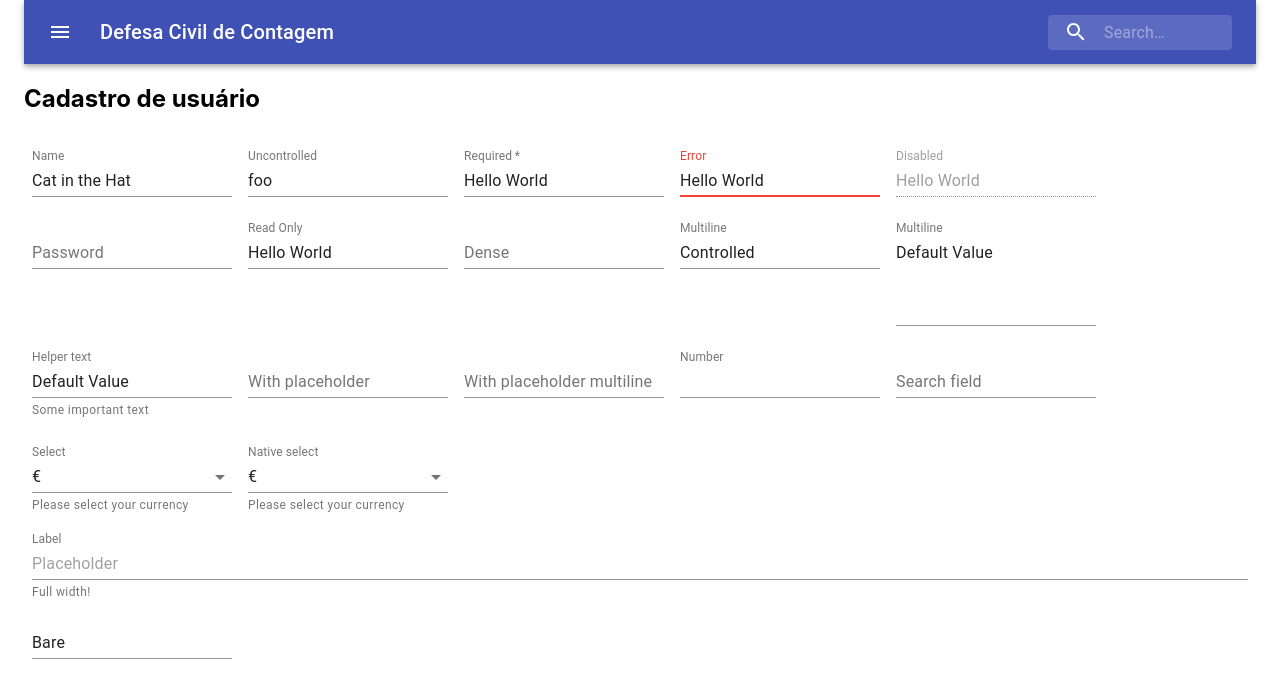
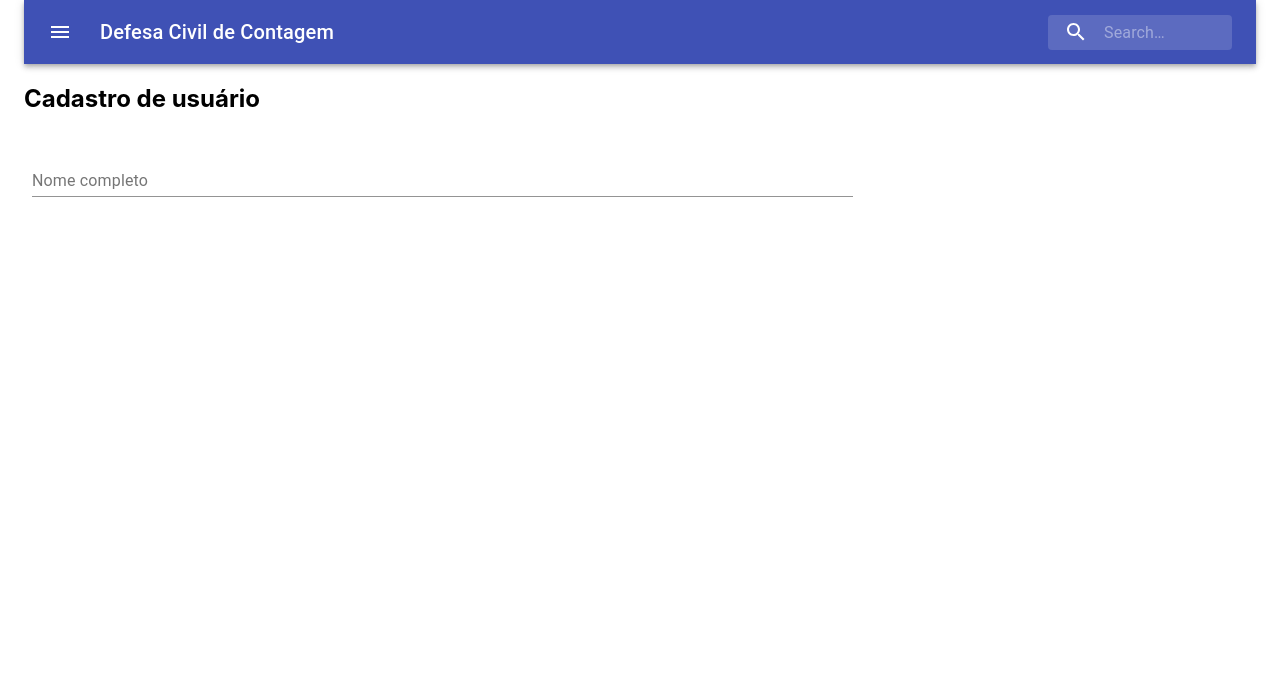
Before and after one commit to coelhojs/defesa-civil-contagem, a React (Create React App) app in the folder web/: page / in a window 1280 px wide. Shown: the top 698 px of the page. Built offline with nearby package versions, Linux system fonts and the light colour scheme; what react-geolocated would draw is missing.

Commit message:
incluindo grid no userForm
Former-commit-id: ad0a87d31e41be7e49888ed5f9aa0e140e317480

```diff
--- a/web/src/components/userForm.js
+++ b/web/src/components/userForm.js
@@ -1,8 +1,7 @@
+import Grid from '@material-ui/core/Grid';
+import { makeStyles } from '@material-ui/core/styles';
+import TextField from '@material-ui/core/TextField';
 import React from 'react';
-import clsx from 'clsx';
-import { makeStyles } from '@material-ui/core/styles';
-import MenuItem from '@material-ui/core/MenuItem';
-import TextField from '@material-ui/core/TextField';
 
 const useStyles = makeStyles(theme => ({
     container: {
@@ -12,7 +11,7 @@ const useStyles = makeStyles(theme => ({
     textField: {
         marginLeft: theme.spacing(1),
         marginRight: theme.spacing(1),
-        width: 200,
+        // width: 200,
     },
     dense: {
         marginTop: 19,
@@ -22,32 +21,12 @@ const useStyles = makeStyles(theme => ({
     },
 }));
 
-const currencies = [
-    {
-        value: 'USD',
-        label: '$',
-    },
-    {
-        value: 'EUR',
-        label: '€',
-    },
-    {
-        value: 'BTC',
-        label: '฿',
-    },
-    {
-        value: 'JPY',
-        label: '¥',
-    },
-];
 
 export default function UserForm() {
     const classes = useStyles();
     const [values, setValues] = React.useState({
-        name: 'Cat in the Hat',
-        age: '',
+        name: '',
         multiline: 'Controlled',
-        currency: 'EUR',
     });
 
     const handleChange = name => event => {
@@ -56,195 +35,24 @@ export default function UserForm() {
 
     return (
         <div>
+            <Grid container spacing={3}>
+                <Grid item md={12}>
                     <h2>Cadastro de usuário</h2>
                     <form className={classes.container} noValidate autoComplete="off">
+                        <Grid item md={8}>
                             <TextField
+                            fullWidth
                                 id="standard-name"
-                    label="Name"
+                                label="Nome completo"
                                 className={classes.textField}
                                 value={values.name}
                                 onChange={handleChange('name')}
                                 margin="normal"
                             />
-                <TextField
-                    id="standard-uncontrolled"
-                    label="Uncontrolled"
-                    defaultValue="foo"
-                    className={classes.textField}
-                    margin="normal"
-                />
-                <TextField
-                    required
-                    id="standard-required"
-                    label="Required"
-                    defaultValue="Hello World"
-                    className={classes.textField}
-                    margin="normal"
-                />
-                <TextField
-                    error
-                    id="standard-error"
-                    label="Error"
-                    defaultValue="Hello World"
-                    className={classes.textField}
-                    margin="normal"
-                />
-                <TextField
-                    disabled
-                    id="standard-disabled"
-                    label="Disabled"
-                    defaultValue="Hello World"
-                    className={classes.textField}
-                    margin="normal"
-                />
-                <TextField
-                    id="standard-password-input"
-                    label="Password"
-                    className={classes.textField}
-                    type="password"
-                    autoComplete="current-password"
-                    margin="normal"
-                />
-                <TextField
-                    id="standard-read-only-input"
-                    label="Read Only"
-                    defaultValue="Hello World"
-                    className={classes.textField}
-                    margin="normal"
-                    InputProps={{
-                        readOnly: true,
-                    }}
-                />
-                <TextField
-                    id="standard-dense"
-                    label="Dense"
-                    className={clsx(classes.textField, classes.dense)}
-                    margin="dense"
-                />
-                <TextField
-                    id="standard-multiline-flexible"
-                    label="Multiline"
-                    multiline
-                    rowsMax="4"
-                    value={values.multiline}
-                    onChange={handleChange('multiline')}
-                    className={classes.textField}
-                    margin="normal"
-                />
-                <TextField
-                    id="standard-multiline-static"
-                    label="Multiline"
-                    multiline
-                    rows="4"
-                    defaultValue="Default Value"
-                    className={classes.textField}
-                    margin="normal"
-                />
-                <TextField
-                    id="standard-helperText"
-                    label="Helper text"
-                    defaultValue="Default Value"
-                    className={classes.textField}
-                    helperText="Some important text"
-                    margin="normal"
-                />
-                <TextField
-                    id="standard-with-placeholder"
-                    label="With placeholder"
-                    placeholder="Placeholder"
-                    className={classes.textField}
-                    margin="normal"
-                />
-                <TextField
-                    id="standard-textarea"
-                    label="With placeholder multiline"
-                    placeholder="Placeholder"
-                    multiline
-                    className={classes.textField}
-                    margin="normal"
-                />
-                <TextField
-                    id="standard-number"
-                    label="Number"
-                    value={values.age}
-                    onChange={handleChange('age')}
-                    type="number"
-                    className={classes.textField}
-                    InputLabelProps={{
-                        shrink: true,
-                    }}
-                    margin="normal"
-                />
-                <TextField
-                    id="standard-search"
-                    label="Search field"
-                    type="search"
-                    className={classes.textField}
-                    margin="normal"
-                />
-                <TextField
-                    id="standard-select-currency"
-                    select
-                    label="Select"
-                    className={classes.textField}
-                    value={values.currency}
-                    onChange={handleChange('currency')}
-                    SelectProps={{
-                        MenuProps: {
-                            className: classes.menu,
-                        },
-                    }}
-                    helperText="Please select your currency"
-                    margin="normal"
-                >
-                    {currencies.map(option => (
-                        <MenuItem key={option.value} value={option.value}>
-                            {option.label}
-                        </MenuItem>
-                    ))}
-                </TextField>
-                <TextField
-                    id="standard-select-currency-native"
-                    select
-                    label="Native select"
-                    className={classes.textField}
-                    value={values.currency}
-                    onChange={handleChange('currency')}
-                    SelectProps={{
-                        native: true,
-                        MenuProps: {
-                            className: classes.menu,
-                        },
-                    }}
-                    helperText="Please select your currency"
-                    margin="normal"
-                >
-                    {currencies.map(option => (
-                        <option key={option.value} value={option.value}>
-                            {option.label}
-                        </option>
-                    ))}
-                </TextField>
-                <TextField
-                    id="standard-full-width"
-                    label="Label"
-                    style={{ margin: 8 }}
-                    placeholder="Placeholder"
-                    helperText="Full width!"
-                    fullWidth
-                    margin="normal"
-                    InputLabelProps={{
-                        shrink: true,
-                    }}
-                />
-                <TextField
-                    id="standard-bare"
-                    className={classes.textField}
-                    defaultValue="Bare"
-                    margin="normal"
-                    inputProps={{ 'aria-label': 'bare' }}
-                />
+                        </Grid>
                     </form>
+                </Grid>
+            </Grid>
         </div>
     );
 }
```
Lines whose indentation alone changed are shown as unchanged.
